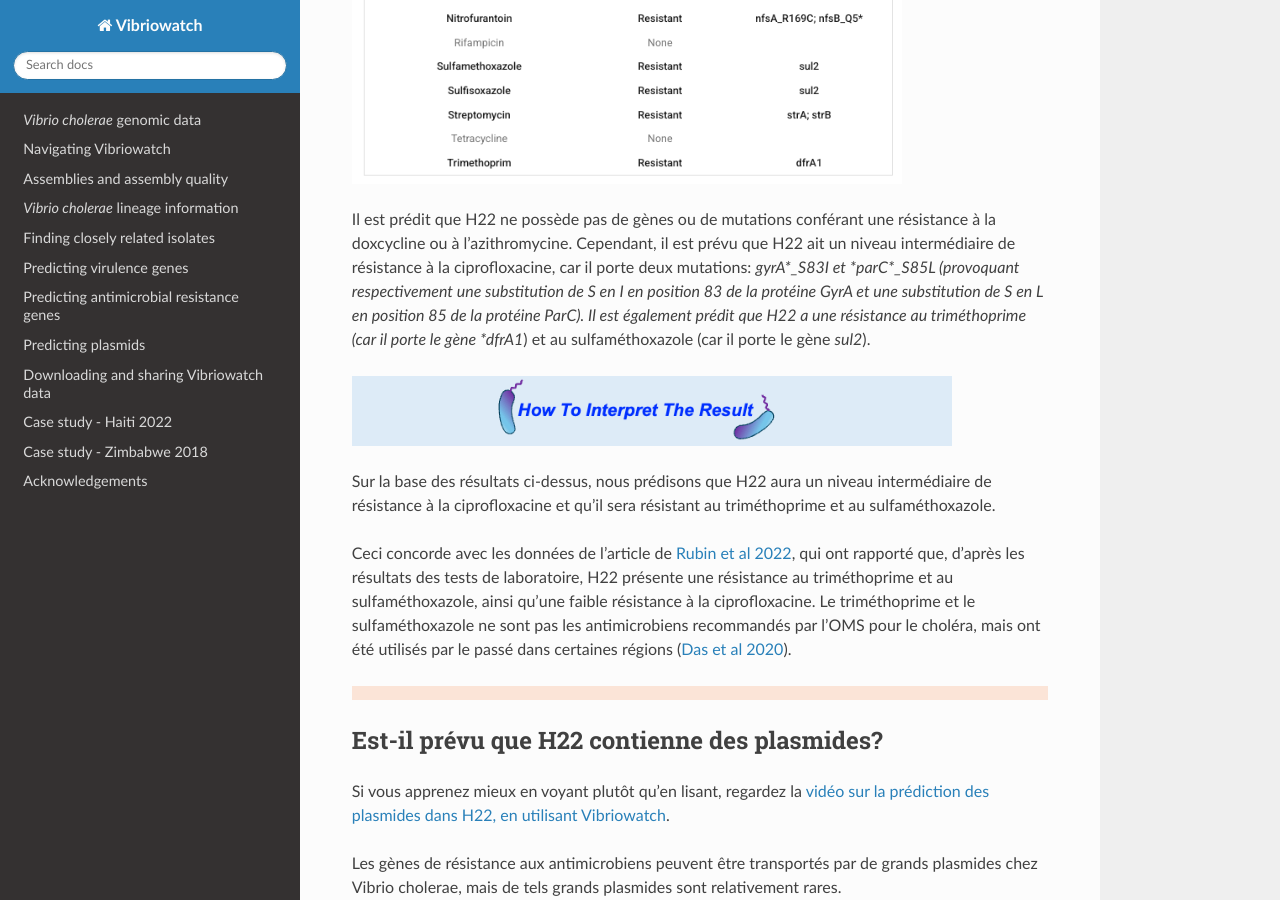
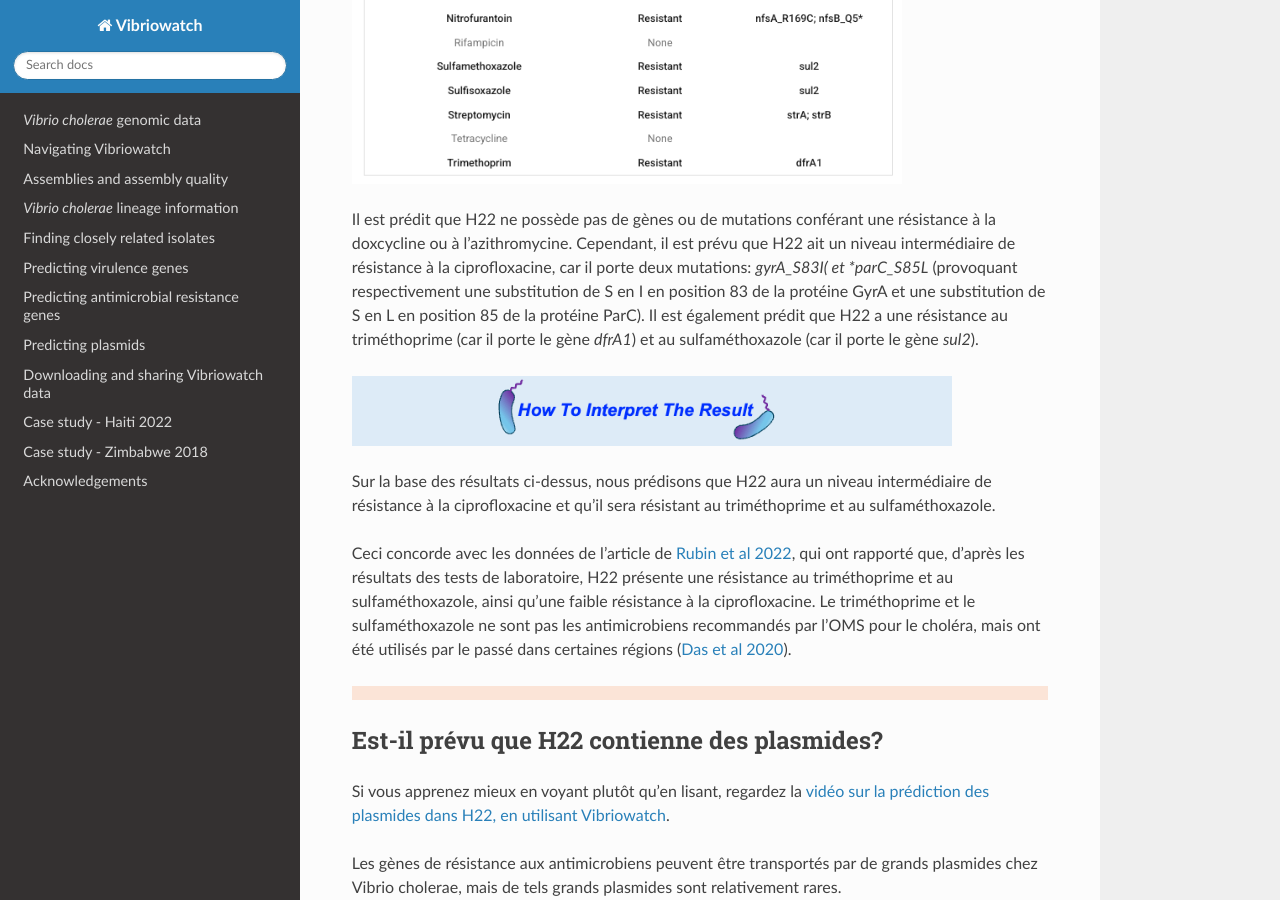
Before and after one commit to avrilcoghlan/vibriowatch, a Sphinx documentation site: the page built from docs/source/haiti_francais.rst, in a window 1280 px wide and 900 px high, scrolled down 7063 px. Built offline with Sphinx 7.4.7 and the Read the Docs theme 3.1.0, drawn with Linux system fonts in a browser that asks for light colours.

```diff
--- a/docs/source/haiti_francais.rst
+++ b/docs/source/haiti_francais.rst
@@ -161,7 +161,7 @@ Pour savoir si l'isolat H22 présente une résistance aux antimicrobiens, nous p
 
 Il est prédit que H22 ne possède pas de gènes ou de mutations conférant une résistance à la doxcycline ou à l'azithromycine.
 Cependant, il est prévu que H22 ait un niveau intermédiaire de résistance à la ciprofloxacine, car il porte deux mutations:
-*gyrA*_S83I et *parC*_S85L (provoquant respectivement une substitution de S en I en position 83 de la protéine GyrA et une substitution de S en L en position 85 de la protéine ParC). Il est également prédit que H22 a une résistance au triméthoprime (car il porte le gène *dfrA1*) et au sulfaméthoxazole (car il porte le gène *sul2*).
+*gyrA_S83I( et *parC_S85L* (provoquant respectivement une substitution de S en I en position 83 de la protéine GyrA et une substitution de S en L en position 85 de la protéine ParC). Il est également prédit que H22 a une résistance au triméthoprime (car il porte le gène *dfrA1*) et au sulfaméthoxazole (car il porte le gène *sul2*).
 
 .. image:: HowToInterpretTheResult.png
   :width: 600
```
